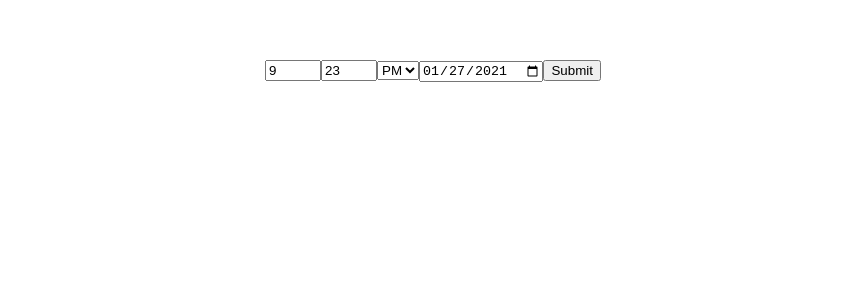
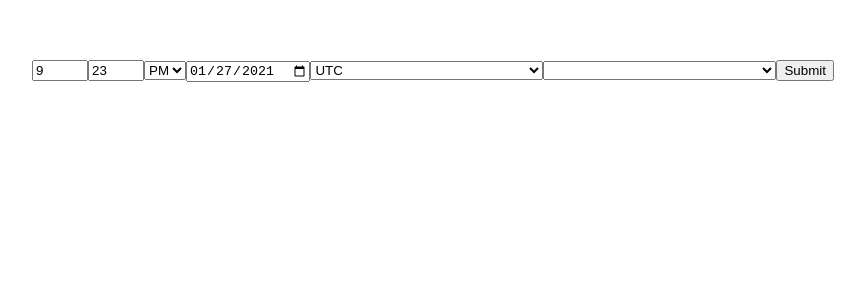
Before and after one commit to jeengland/vue-timezones, a Vue app in the folder client/: page / in a window 1280 px wide. Shown: the top 300 px of the page, without its empty margins (207-1072 px from the left). Built offline with nearby package versions, Linux system fonts and the light colour scheme.

Commit message:
Added timezones and wired all inputs up to AJAX call

```diff
--- a/client/src/App.vue
+++ b/client/src/App.vue
@@ -15,17 +15,17 @@ export default {
   },
   methods: {
     submitTime(value) {
-      let { hour, minute, isPM } = value;
+      let { hour, minute, isPM, from_TZ, to_TZ, date } = value;
       if (isPM) {
         hour += 12
       }
       hour = hour.toString().padStart(2, '0')
       minute = minute.toString().padStart(2, '0')
-      const datetime = `2021-01-27 ${hour}:${minute}`
+      const datetime = `${date} ${hour}:${minute}`
       const payload = {
         datetime,
-        'from_TZ': 'Asia/Dacca',
-        'to_TZ': 'America/Porto_Acre'
+        from_TZ,
+        to_TZ
       }
       axios.post('http://localhost:9123/convert', payload)
         .then((response) => {
--- a/client/src/components/TimeZone.vue
+++ b/client/src/components/TimeZone.vue
@@ -8,13 +8,20 @@
                 <option value='true'>PM</option>
             </select>
             <input v-model='time.date' type='date' name='date' required />
+            <select v-model='time.from_TZ'>
+                <option v-for="timezone in timezones" :key='timezone' :value='timezone'>{{timezone}}</option>
+            </select>
+            <select v-model='time.to_TZ'>
+                <option v-for="timezone in timezones" :key='timezone' :value='timezone'>{{timezone}}</option>
+            </select>
             <button type="submit">Submit</button>
         </form>
     </div>
 </template>
 
 <script>
-    const local_TZ = Intl.DateTimeFormat().resolvedOptions().timeZone
+    import timezones from '../assets/timezones.json'
+    const local_Tz = Intl.DateTimeFormat().resolvedOptions().timeZone
     const current = new Date()
     let month = (current.getMonth() + 1 ).toString().padStart(2, '0')
     let day = current.getDate().toString().padStart(2, '0')
@@ -38,8 +45,10 @@
                     hour: hr,
                     minute: current.getMinutes(),
                     isPM: pm,
-                    from_Tz: local_TZ,
-                }
+                    from_TZ: local_Tz,
+                    to_TZ: ''
+                },
+                timezones: timezones
             }
         },
         methods: {
```
